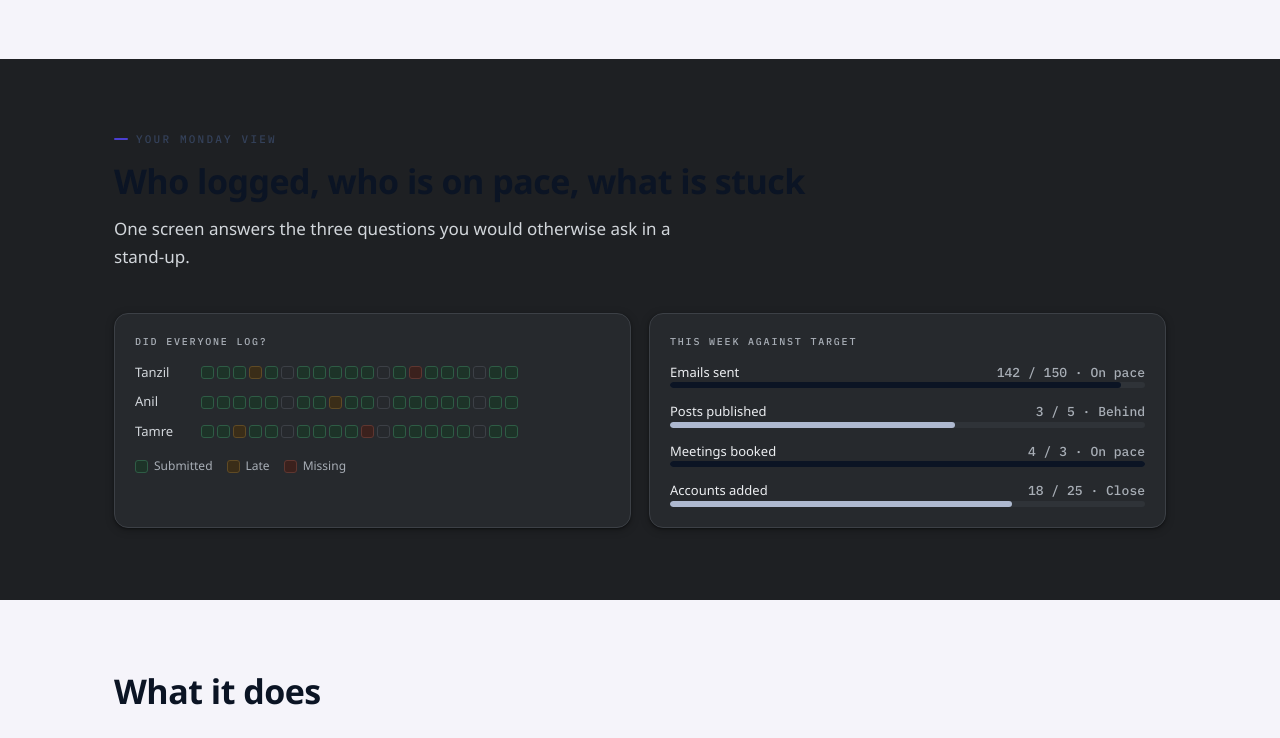
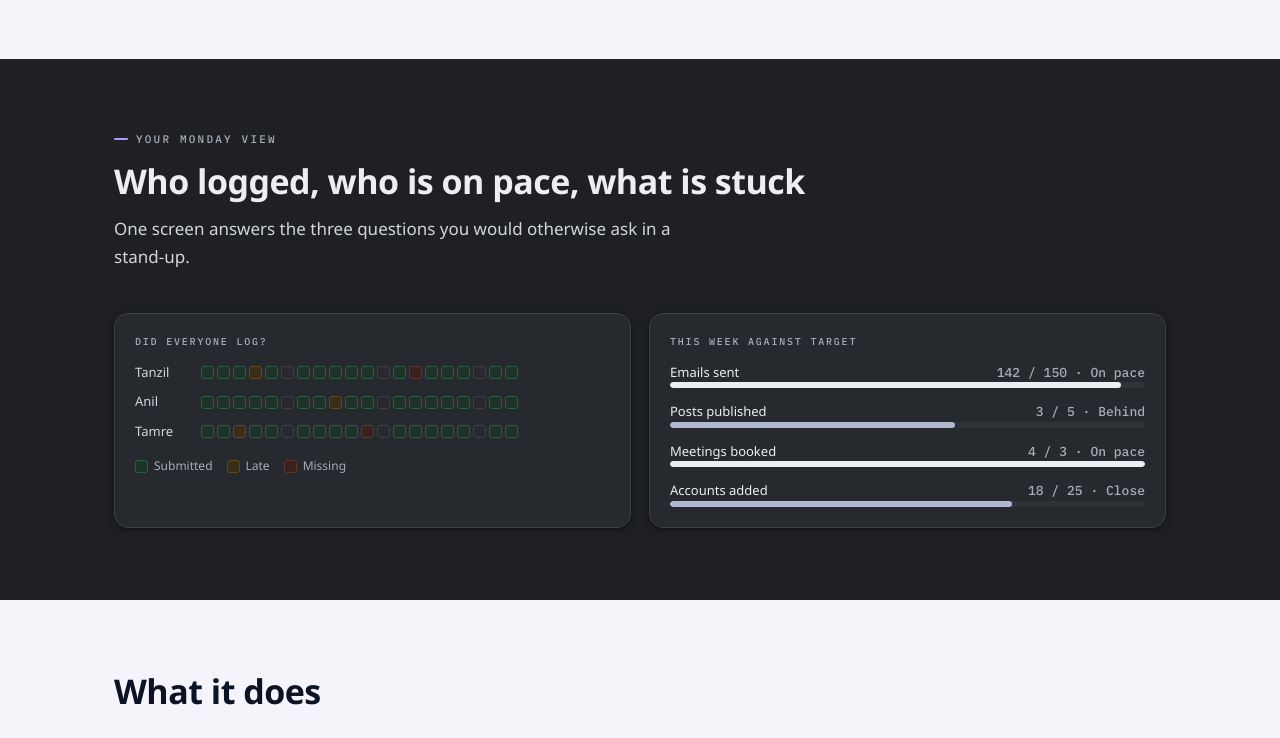
Before and after one commit to vargheseraphy/my-work-tracker, a React (Vite) app in the folder apps/web/: page / in a window 1280 px wide. Shown: the part 900-1638 px from the top of the page. Built offline with nearby package versions, Linux system fonts and the light colour scheme; no server answers.

Commit message:
Fix dark-on-dark text where a section overrides the palette

```diff
--- a/apps/web/src/styles/tokens.css
+++ b/apps/web/src/styles/tokens.css
@@ -162,5 +162,17 @@
   --shadow: 0 1px 2px rgba(0, 0, 0, 0.35), 0 2px 8px rgba(0, 0, 0, 0.28);
   --shadow-lg: 0 12px 34px rgba(0, 0, 0, 0.42);
 
+  /* The aliases must be redeclared here, not only on :root. A custom property resolves against
+     the element it is declared on, so an alias declared once on :root keeps the light value
+     even inside a subtree that redefines --ink. That left dark-on-dark headings on the landing
+     page's dark bands. */
+  --text: var(--ink);
+  --faint: var(--muted);
+  --border: var(--line);
+  --border-strong: var(--line-strong);
+  --gold: var(--accent);
+  --gold-light: var(--orb-violet);
+  --gold-tint: var(--accent-tint);
+
   color-scheme: dark;
 }
```
